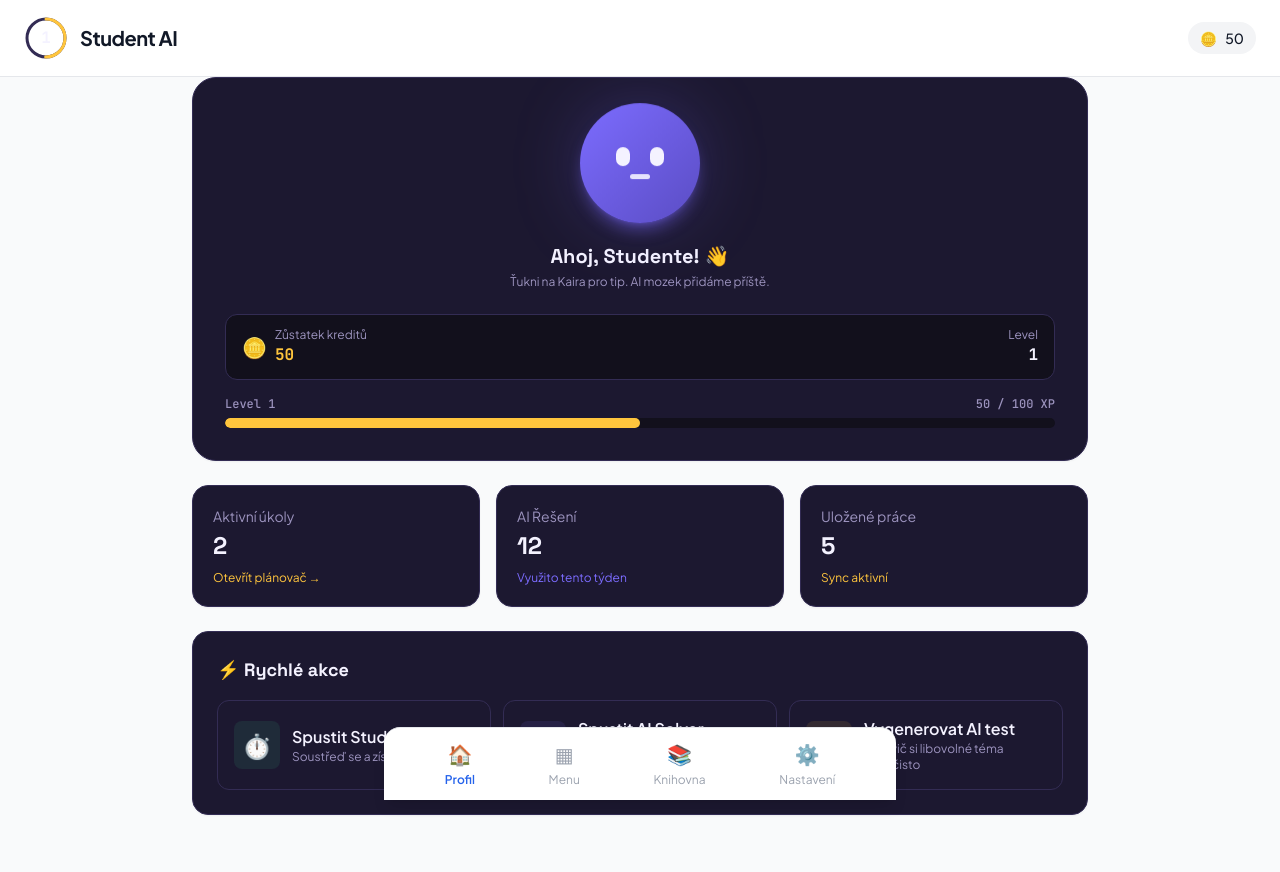
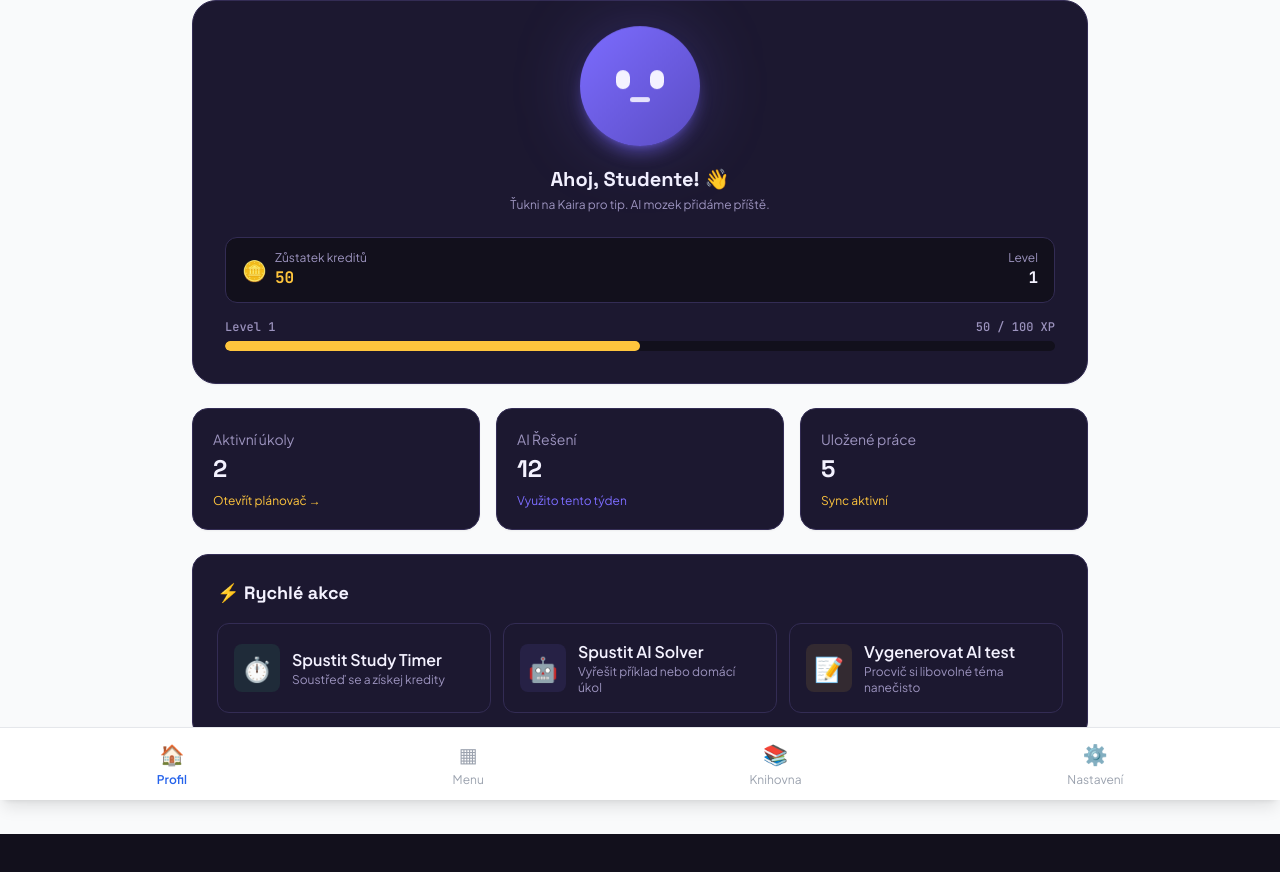
Before and after one commit to InfinityLook/Student-Ai, a Next.js app: page / in a window 1280 px wide. Shown: the top 872 px of the page. After the commit the page ends 834 px from the top, so only its background shows below. Built offline with nearby package versions, Linux system fonts and the light colour scheme.

Commit message:
Refactor DashboardShell navigation structure
Removed the primary tabs section and updated the bottom navigation layout.

```diff
--- a/components/DashboardShell.tsx
+++ b/components/DashboardShell.tsx
@@ -19,35 +19,15 @@ import StudyLibrary from "@/components/StudyLibrary";
 
 const SUB_MODULE_IDS = ["planner", "shop", "timer", "files", "flashcards", "test", "solver", "knihovna"];
 
-const PRIMARY_TABS = [
-  { id: "profile", label: "Profil", icon: "🏠" },
-  { id: "menu", label: "Menu", icon: "▦" },
-  { id: "knihovna", label: "Knihovna", icon: "📚" },
-  { id: "settings", label: "Nastavení", icon: "⚙️" },
-];
-
 export default function DashboardShell() {
   const { activeModule, setActiveModule, credits, totalCreditsEarned } = useStore();
   const { level } = getLevelInfo(totalCreditsEarned);
 
   const isSubModule = SUB_MODULE_IDS.includes(activeModule);
-  const activeTab = activeModule === "profile" ? "profile" : activeModule === "settings" ? "settings" : "menu";
 
   return (
     <div className="min-h-screen bg-gray-50 dark:bg-gray-950 text-gray-900 dark:text-gray-100 flex flex-col">
       <NotificationSystem />
-
-      {/* Horní lišta */}
-      <header className="border-b bg-white dark:bg-gray-900 border-gray-200 dark:border-gray-800 px-6 py-4 flex justify-between items-center sticky top-0 z-20">
-        <div className="flex items-center gap-3">
-          <LevelBadge />
-          <h1 className="text-xl font-bold tracking-tight">Student AI</h1>
-        </div>
-        <div className="flex items-center gap-2 bg-gray-100 dark:bg-gray-800 px-3 py-1.5 rounded-full font-medium text-sm">
-          <span>🪙</span>
-          <span>{credits}</span>
-        </div>
-      </header>
 
       {/* Hlavní obsah */}
       <main className="flex-1 pb-24">
@@ -59,7 +39,7 @@ export default function DashboardShell() {
           </div>
         )}
 
-        {/* Podstránky / Moduly */}
+        {/* Moduly a podstránky */}
         {activeModule === "menu" && <MenuHubModule />}
         {activeModule === "planner" && <TaskPlannerModule />}
         {activeModule === "shop" && <ShopModule />}
@@ -71,27 +51,47 @@ export default function DashboardShell() {
         {activeModule === "knihovna" && <StudyLibrary />}
       </main>
 
-      {/* Spodní navigace */}
-      <nav className="fixed bottom-0 left-0 right-0 bg-white dark:bg-gray-900 border-t border-gray-200 dark:border-gray-800 py-3 px-6 flex justify-around items-center z-20 max-w-lg mx-auto rounded-t-2xl shadow-lg">
-        {PRIMARY_TABS.map((tab) => {
-          const isActive = activeTab === tab.id || (tab.id === "menu" && isSubModule && activeModule !== "knihovna");
-          return (
-            <button
-              key={tab.id}
-              onClick={() => {
-                if (tab.id === "menu") setActiveModule("menu");
-                else if (tab.id === "knihovna") setActiveModule("knihovna");
-                else setActiveModule(tab.id);
-              }}
-              className={`flex flex-col items-center gap-1 transition-colors ${
-                isActive ? "text-blue-600 dark:text-blue-400 font-semibold" : "text-gray-400 hover:text-gray-600 dark:hover:text-gray-300"
-              }`}
-            >
-              <span className="text-xl">{tab.icon}</span>
-              <span className="text-xs">{tab.label}</span>
-            </button>
-          );
-        })}
+      {/* Spodní navigace - vrácena do původního rozvržení */}
+      <nav className="fixed bottom-0 left-0 right-0 bg-white dark:bg-gray-900 border-t border-gray-200 dark:border-gray-800 py-3 px-6 flex justify-around items-center z-20 shadow-lg">
+        <button
+          onClick={() => setActiveModule("profile")}
+          className={`flex flex-col items-center gap-1 ${
+            activeModule === "profile" ? "text-blue-600 dark:text-blue-400 font-semibold" : "text-gray-400"
+          }`}
+        >
+          <span className="text-xl">🏠</span>
+          <span className="text-xs">Profil</span>
+        </button>
+
+        <button
+          onClick={() => setActiveModule("menu")}
+          className={`flex flex-col items-center gap-1 ${
+            (activeModule === "menu" || (isSubModule && activeModule !== "knihovna")) ? "text-blue-600 dark:text-blue-400 font-semibold" : "text-gray-400"
+          }`}
+        >
+          <span className="text-xl">▦</span>
+          <span className="text-xs">Menu</span>
+        </button>
+
+        <button
+          onClick={() => setActiveModule("knihovna")}
+          className={`flex flex-col items-center gap-1 ${
+            activeModule === "knihovna" ? "text-blue-600 dark:text-blue-400 font-semibold" : "text-gray-400"
+          }`}
+        >
+          <span className="text-xl">📚</span>
+          <span className="text-xs">Knihovna</span>
+        </button>
+
+        <button
+          onClick={() => setActiveModule("settings")}
+          className={`flex flex-col items-center gap-1 ${
+            activeModule === "settings" ? "text-blue-600 dark:text-blue-400 font-semibold" : "text-gray-400"
+          }`}
+        >
+          <span className="text-xl">⚙️</span>
+          <span className="text-xs">Nastavení</span>
+        </button>
       </nav>
     </div>
   );
```
